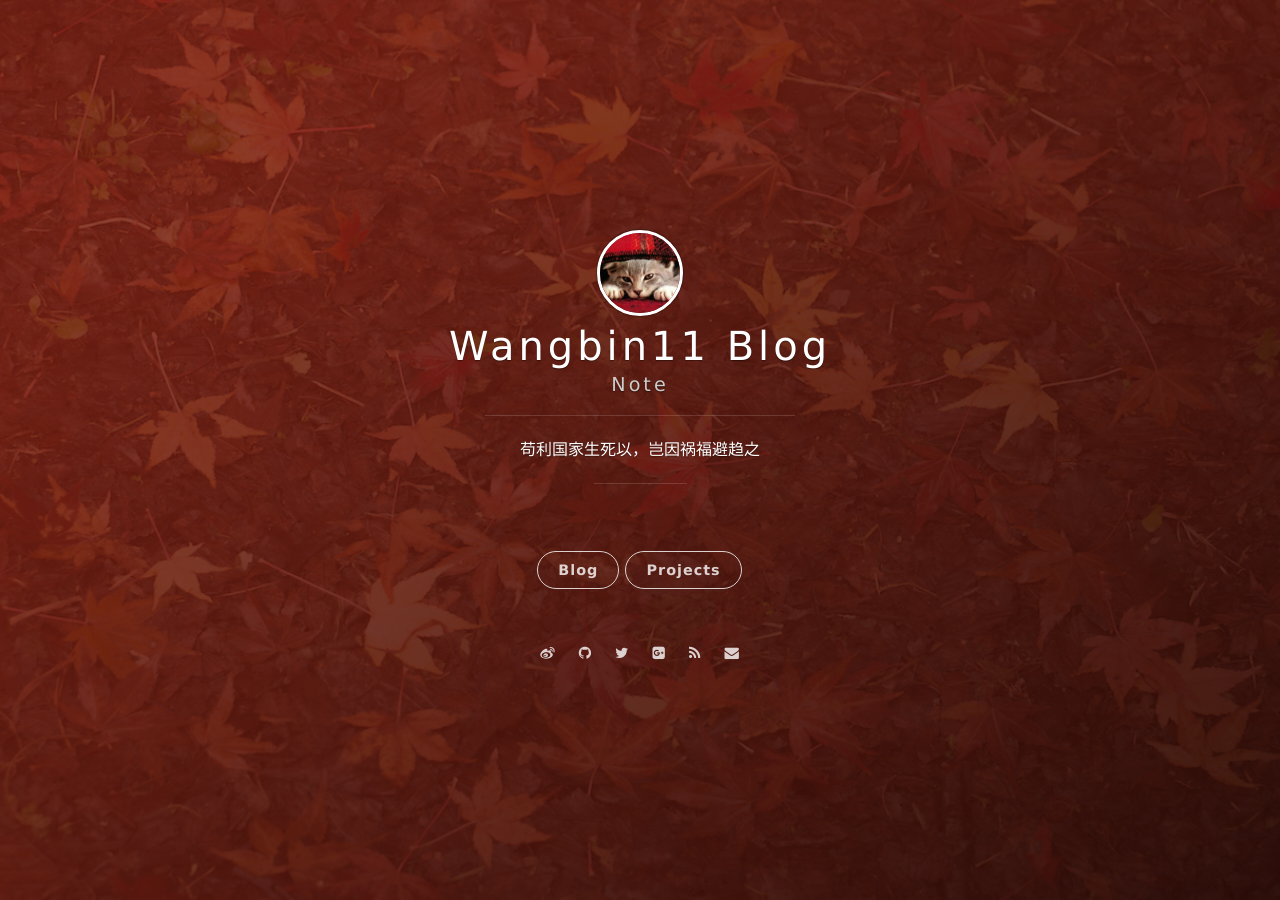
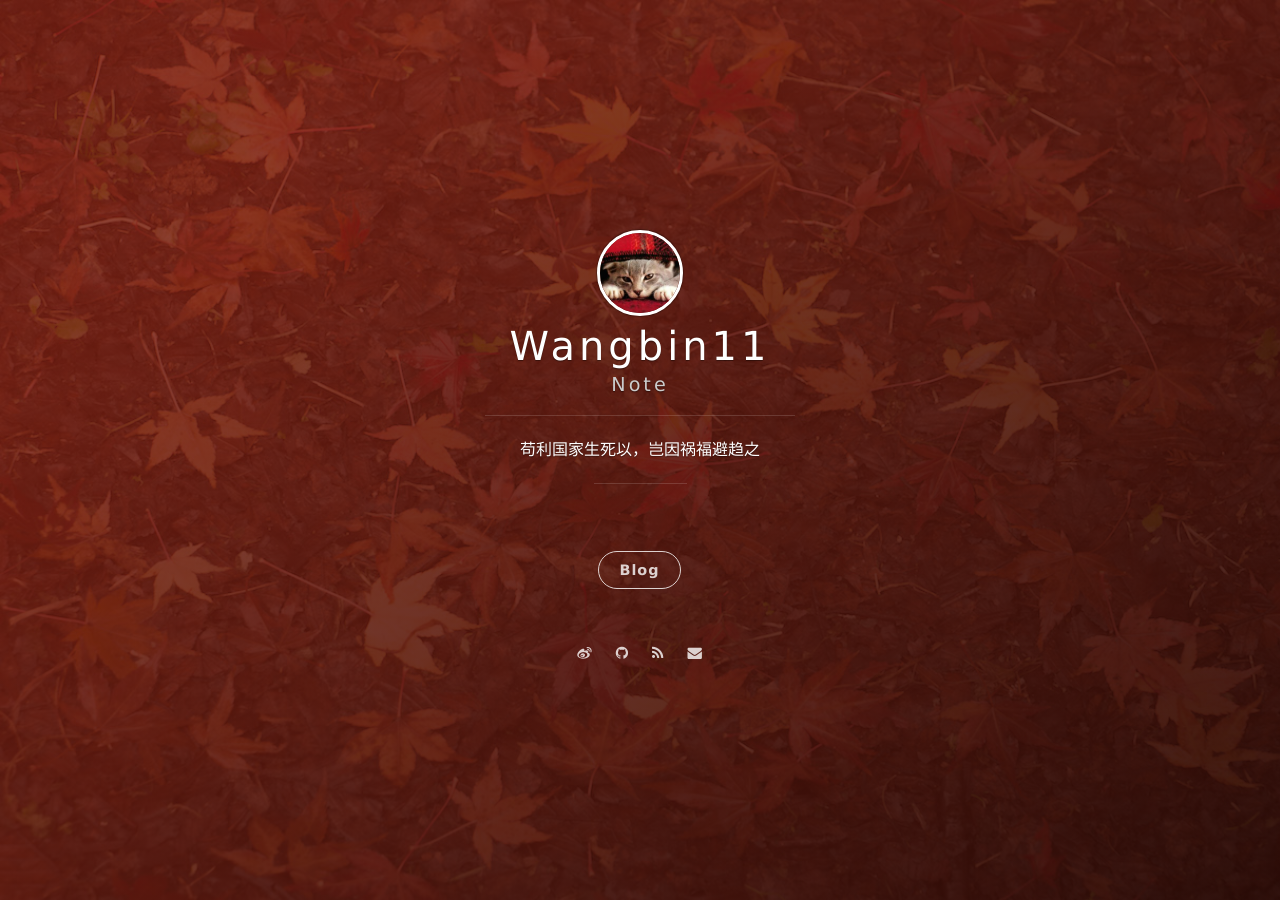
Before and after one commit to wangbin11/wangbin11.github.io, a Jekyll site: the page built from index.html, in a window 1280 px wide. Built offline with Jekyll 4.4.1, drawn with Linux system fonts in a browser that asks for light colours; nearby versions of some CDN libraries; the list of posts is cut into pages by our own code; part of the change alters nothing that is shown.

Commit message:
update code

```diff
--- a/_config.yml
+++ b/_config.yml
@@ -1,5 +1,5 @@
 # Basic
-title: Wangbin11 Blog
+title: Wangbin11
 subtitle: Note
 description: 苟利国家生死以，岂因祸福避趋之
 #creator: <a href="http://onev.cat">@onevcat</a>
@@ -20,8 +20,8 @@ blog_button:
     description: Visit blog
 
 # Navigation buttons in the front page.
-nav:
-    - {title: Projects, description: My Projects, url: 'http://project.onevcat.com'}
+#nav:
+#    - {title: Projects, description: My Projects, url: 'http://project.onevcat.com'}
     # - {title: Another Button, description: A button, url: 'http://example.com'}
 
 # Pagination
@@ -36,11 +36,10 @@ comment:
 
 # Social
 social:
-    weibo: onevcat
-    github: onevcat
-    twitter: onevcat
-    gplus: 107108267983477358170
-    mail: onev@onevcat.com
+    weibo: 1005051901400391
+    github: wangbin11
+    #gplus: 107108267983477358170
+    mail: wangbinjs@126.com
 
 # Google Analytics
 ga:
```
